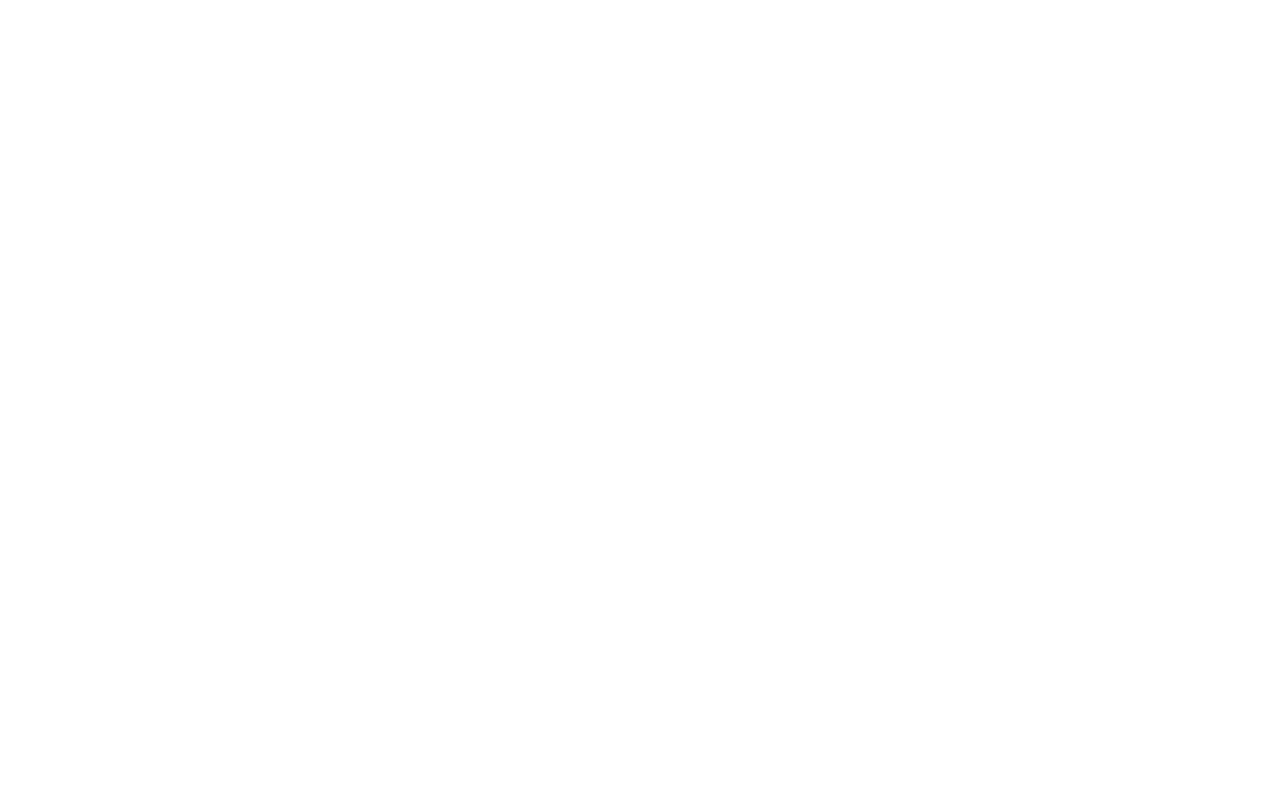
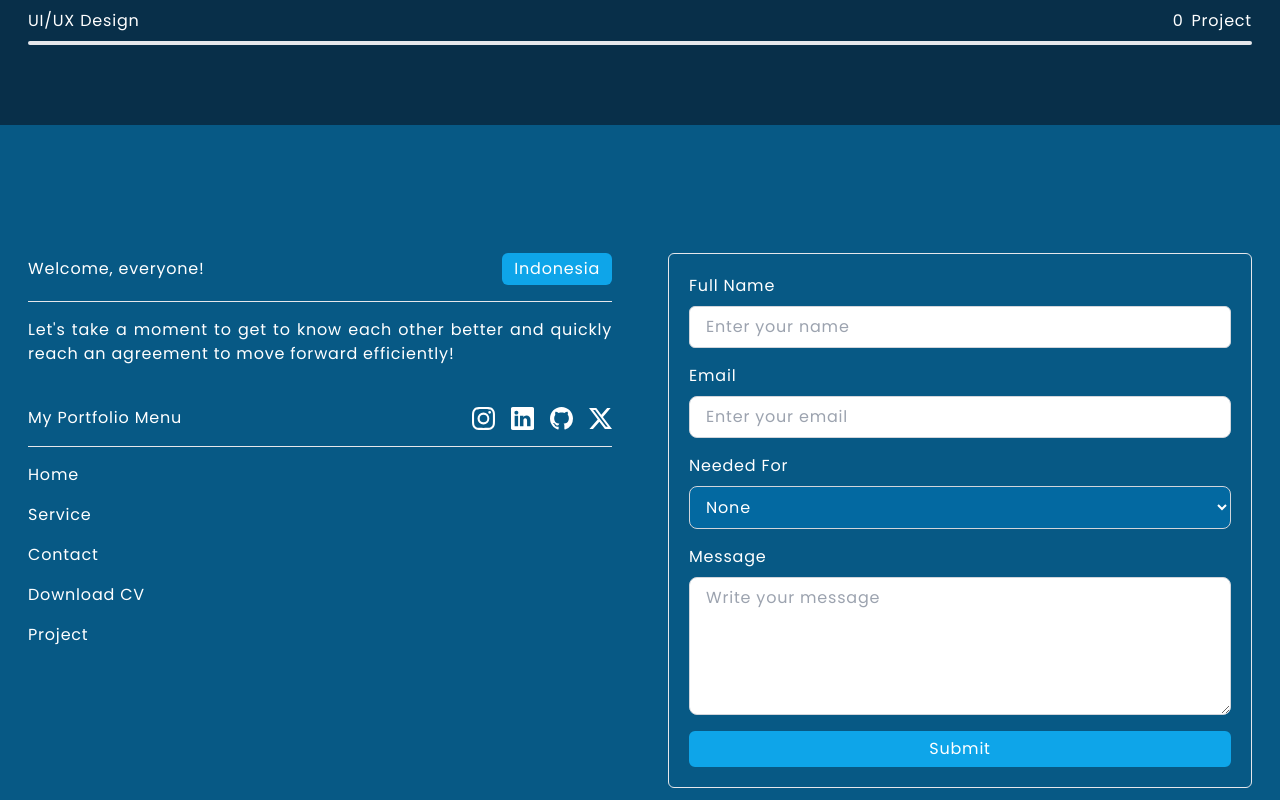
Before and after one commit to achmadrizky27/company-dtd, a React (Vite) app: page /project in a window 1280 px wide. Shown: the part 1400-2200 px from the top of the page. Before the commit the page ends 1205 px from the top, so only its background shows below. Built offline with nearby package versions, Linux system fonts and the light colour scheme.

Commit message:
Update Footer and Navbar

```diff
--- a/src/components/NavbarComponent.jsx
+++ b/src/components/NavbarComponent.jsx
@@ -16,7 +16,7 @@
 
   return (
     <nav className="fixed top-0 w-full font-poppins tracking-wider z-50">
-      <div className="max-w-7xl mx-auto px-4 bg-white">
+      <div className="max-w-7xl mx-auto px-3 bg-white">
         <div className="flex justify-between items-center py-4">
           <p>My Portfolio</p>
 
--- a/src/pages/ProjectPage.jsx
+++ b/src/pages/ProjectPage.jsx
@@ -1,9 +1,9 @@
 import React, { useState } from "react";
 import { Link } from "react-router-dom";
 import ConstPortfolioComponent from "../components/ConstPortfolioComponent";
-import CopyrightComponent from "../components/CopyrightComponent";
 import AutoScroll from "../components/AutoScrollComponent";
 import ImageSliderComponent from "../components/ImageSliderComponent";
+import FooterComponent from "../components/FooterComponent";
 
 const ProjectPage = () => {
   // Pop Up (Id)
@@ -83,7 +83,7 @@
           <hr className="border-2 rounded-full" />
 
           {/* Project - Front-End Web Development */}
-          <div className="flex flex-wrap gap-4 items-center justify-center overflow-y-auto p-5 w-auto h-48">
+          <div className="flex flex-wrap gap-4 items-center justify-center overflow-y-auto p-5 w-auto h-96">
             {/* Literasik */}
             <div className="w-auto" onClick={() => handlePopup("literasik")}>
               <div className="bg-sky-600 cursor-pointer duration-300 flex flex-col gap-3 group p-3 rounded-md relative lg:flex-row hover:p-5">
@@ -173,7 +173,7 @@
           <hr className="border-2 rounded-full" />
 
           {/* Project - Graphic Design */}
-          <div className="flex flex-wrap gap-4 items-center justify-center overflow-y-auto p-5 w-auto h-48">
+          <div className="flex flex-wrap gap-4 items-center justify-center overflow-y-auto p-5 w-auto h-96">
             {/* Wav Drape */}
             <div className="w-auto" onClick={() => handlePopup("wavDrape")}>
               <div className="bg-sky-600 cursor-pointer duration-300 flex flex-col gap-3 group p-3 rounded-md relative lg:flex-row hover:p-5">
@@ -259,7 +259,7 @@
           <hr className="border-2 rounded-full" />
         </div>
       </div>
-      <CopyrightComponent />
+      <FooterComponent />
     </section>
   );
 };
```
